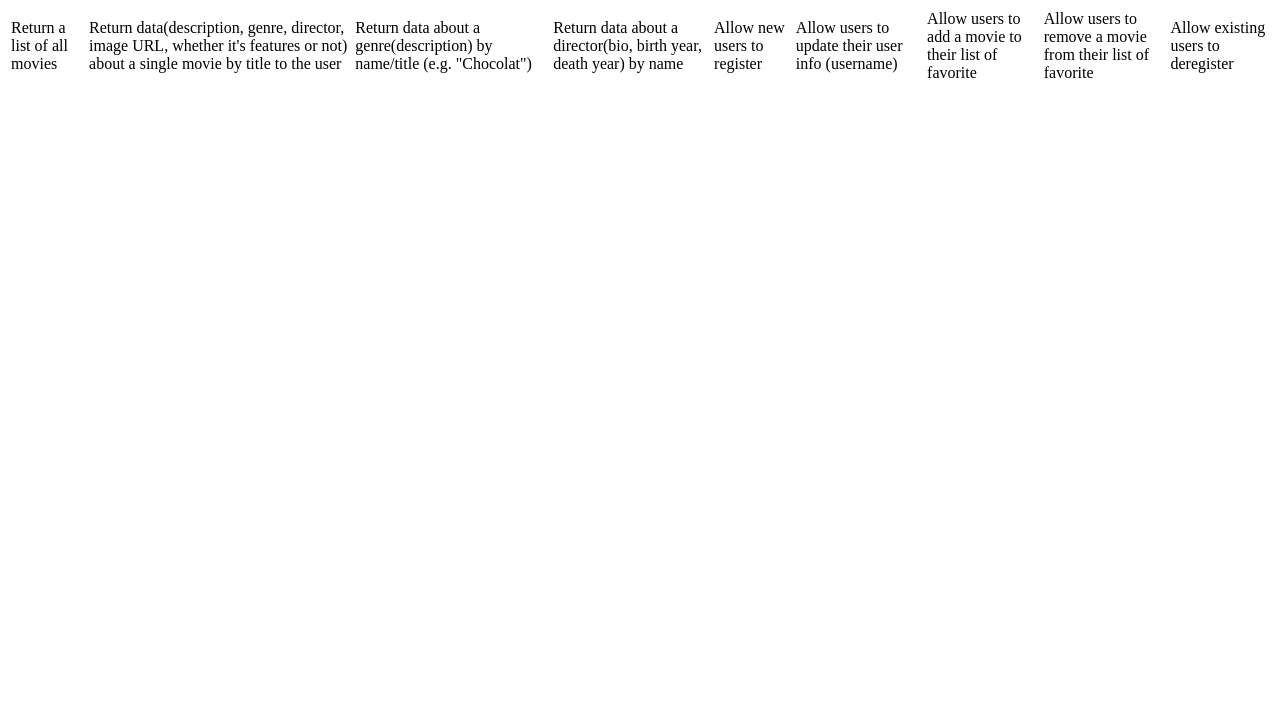
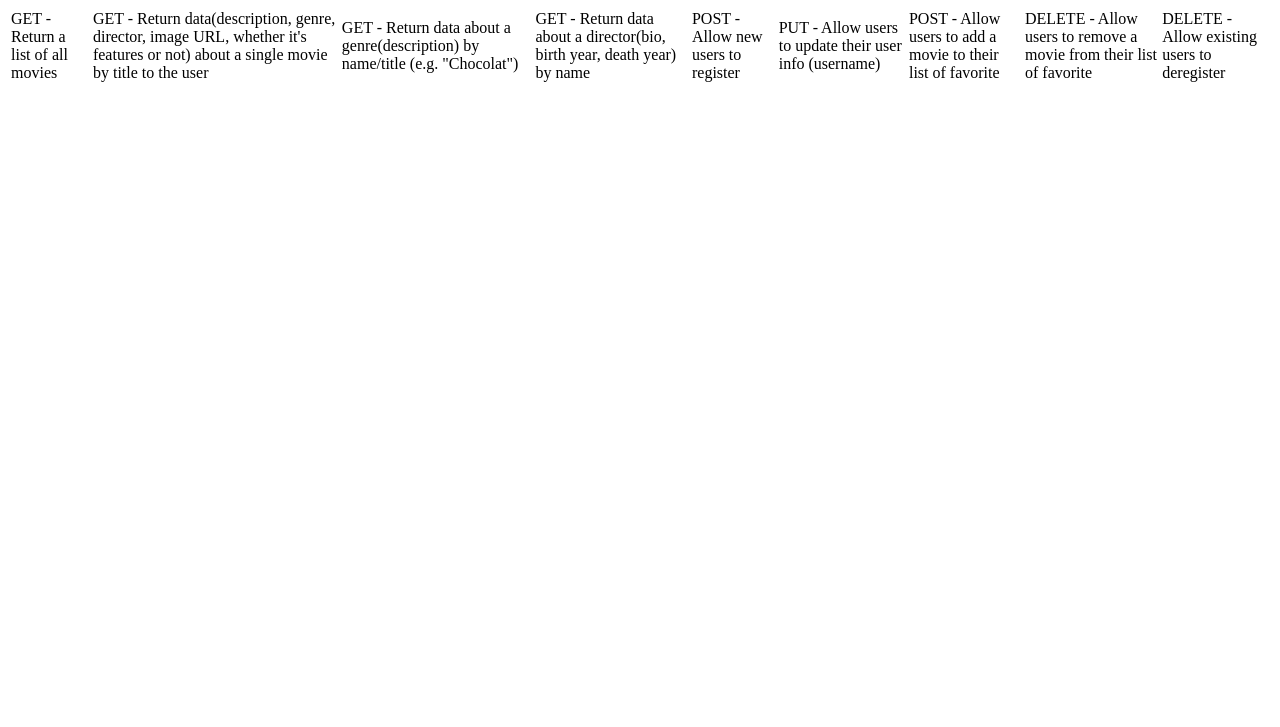
Before and after one commit to AncaWolf/movie_api, a website: page public/documentation.html in a window 1280 px wide. Shown: the part 73-800 px from the top of the page. Drawn offline with Linux system fonts and the light colour scheme.

Commit message:
Update documentation.html

```diff
--- a/public/documentation.html
+++ b/public/documentation.html
@@ -10,15 +10,15 @@
    <table>
     <thead>
         <tr>
-            <td>Return a list of all movies</td>
-            <td>Return data(description, genre, director, image URL, whether it's features or not) about a single movie by title to the user</td>
-            <td>Return data about a genre(description) by name/title (e.g. "Chocolat")</td>
-            <td>Return data about a director(bio, birth year, death year) by name</td>
-            <td>Allow new users to register</td>
-            <td>Allow users to update their user info (username)</td>
-            <td>Allow users to add a movie to their list of favorite</td>
-            <td>Allow users to remove a movie from their list of favorite</td>
-            <td>Allow existing users to deregister</td>
+            <td>GET - Return a list of all movies</td>
+            <td>GET - Return data(description, genre, director, image URL, whether it's features or not) about a single movie by title to the user</td>
+            <td>GET - Return data about a genre(description) by name/title (e.g. "Chocolat")</td>
+            <td>GET - Return data about a director(bio, birth year, death year) by name</td>
+            <td>POST - Allow new users to register</td>
+            <td>PUT - Allow users to update their user info (username)</td>
+            <td>POST - Allow users to add a movie to their list of favorite</td>
+            <td>DELETE - Allow users to remove a movie from their list of favorite</td>
+            <td>DELETE - Allow existing users to deregister</td>
         </tr>
     </thead>
    </table>
```
